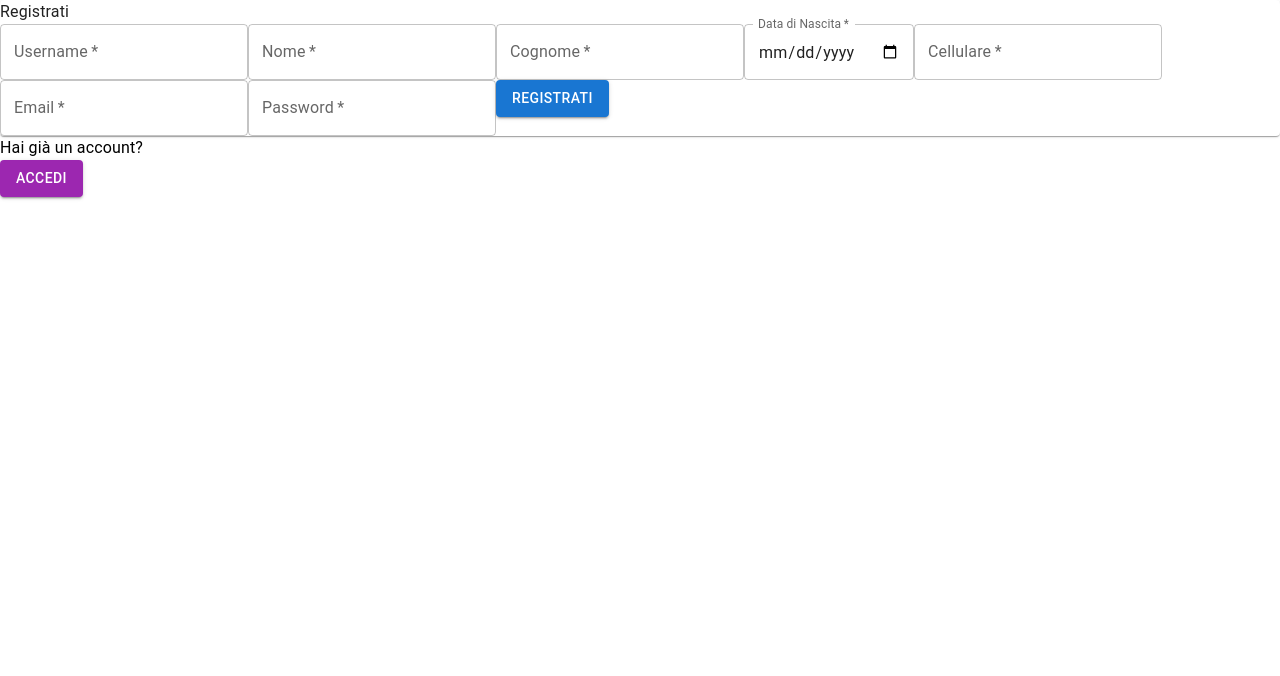
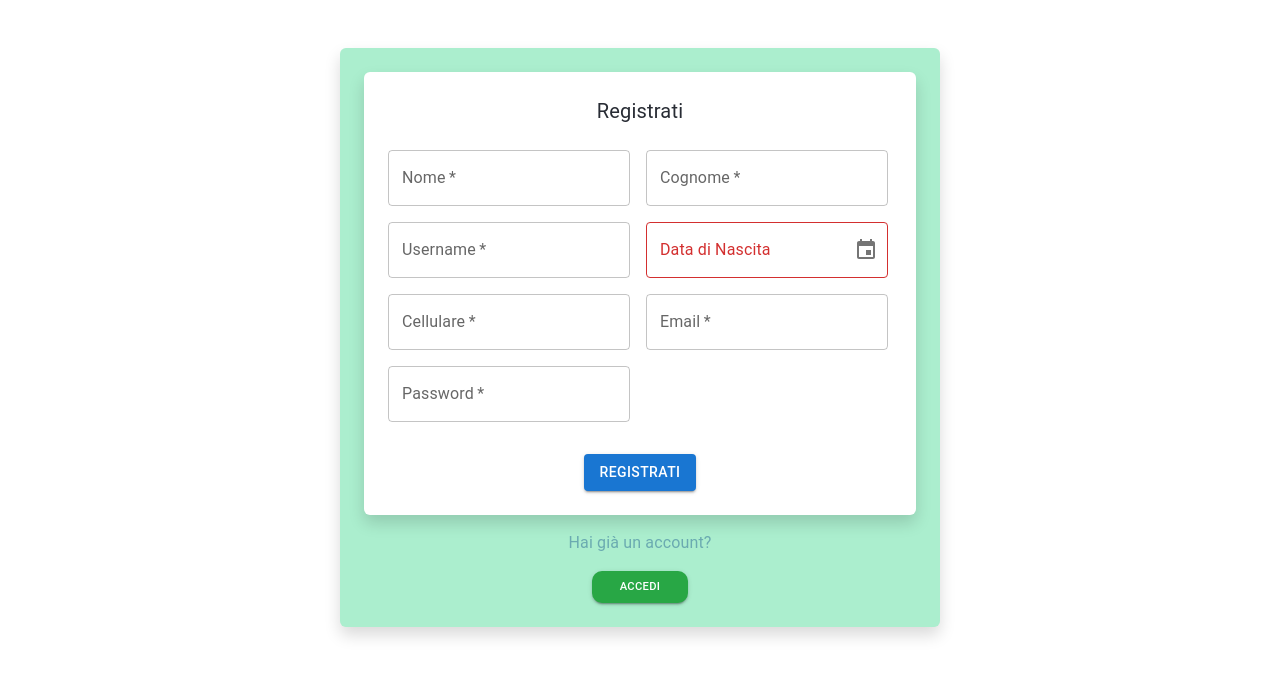
Before and after one commit to S1moT3ch/StockPilot, a React (Create React App) app in the folder frontend/: page /login in a window 1280 px wide. Both pictures are taken after a click on the button "REGISTRATI". Shown: the top 676 px of the page. Built offline with nearby package versions, Linux system fonts and the light colour scheme; no server answers.

Commit message:
12/08/2025 16.40

```diff
--- a/frontend/package.json
+++ b/frontend/package.json
@@ -7,12 +7,16 @@
     "@emotion/styled": "^11.14.1",
     "@mui/material": "^7.3.1",
     "@mui/styled-engine-sc": "^7.3.1",
+    "@mui/x-date-pickers": "^8.10.0",
     "@testing-library/dom": "^10.4.1",
     "@testing-library/jest-dom": "^6.6.4",
     "@testing-library/react": "^16.3.0",
     "@testing-library/user-event": "^13.5.0",
     "axios": "^1.11.0",
+    "bootstrap": "^5.3.7",
+    "date-fns": "^4.1.0",
     "react": "^19.1.1",
+    "react-bootstrap": "^2.10.10",
     "react-dom": "^19.1.1",
     "react-router-dom": "^7.7.1",
     "react-scripts": "5.0.1",
--- a/frontend/src/components/Login.jsx
+++ b/frontend/src/components/Login.jsx
@@ -9,6 +9,8 @@ import {
     FormControlLabel,
     Alert,
 } from "@mui/material";
+import 'bootstrap/dist/css/bootstrap.min.css';
+import './style/Login.css';
 
 
 //import componenti
@@ -24,19 +26,25 @@ const Login = () => {
         setIsLogin(prev => !prev);
     }
     return (
-        <Box>
+        <Box className = "login-container container mt-5 p-4 shadow rounded">
             {isLogin ? (<LoginForm />) : (<RegisterForm setIsLogin={setIsLogin} />)}
-            <Typography>
+            <Typography
+                variant="body1"
+                className="custom-text text-center my-3"
+            >
                 {isLogin ? 'Sei un nuovo utente ?': 'Hai già un account?'}
             </Typography>
+
+            <div className="d-flex justify-content-center">
                 <Button
                     type="submit"
                     variant="contained"
-                color="secondary"
                     onClick={toggleForm}
+                    className="submit-button"
                 >
                     {isLogin ? 'Registrati' : 'Accedi'}
                 </Button>
+            </div>
         </Box>
     )
 };
--- a/frontend/src/components/LoginForm.jsx
+++ b/frontend/src/components/LoginForm.jsx
@@ -9,6 +9,8 @@ import {
     FormControlLabel,
     Alert,
 } from "@mui/material";
+import 'bootstrap/dist/css/bootstrap.min.css';
+import './style/LoginForm.css';
 
 import axios from 'axios';
 import { useNavigate } from 'react-router-dom';
@@ -44,12 +46,12 @@ const LoginForm = () => {
     };
 
     return (
-        <Box>
-            <Paper>
-                <Typography>
+        <Box className="container mt-5">
+            <Paper className="login-form-container p-4 shadow rounded">
+                <Typography variant="h5" className="mb-4 text-center access-title">
                     Accedi
                 </Typography>
-                <form onSubmit = {handleSubmit}>
+                <form onSubmit = {handleSubmit} className="d-flex flex-column gap-3">
                     <TextField
                         label="Email"
                         type="email"
@@ -81,6 +83,7 @@ const LoginForm = () => {
                     <Button
                         type="submit"
                         variant="contained"
+                        className="btn btn-primary login-button"
                     >
                         Login
                     </Button>
--- a/frontend/src/components/RegisterForm.jsx
+++ b/frontend/src/components/RegisterForm.jsx
@@ -10,6 +10,10 @@ import {
     FormControlLabel,
     Alert,
 } from "@mui/material";
+import { LocalizationProvider, DatePicker } from '@mui/x-date-pickers';
+import { AdapterDateFns } from '@mui/x-date-pickers/AdapterDateFns';
+import 'bootstrap/dist/css/bootstrap.min.css';
+import './style/RegisterForm.css';
 
 import axios from 'axios';
 
@@ -46,20 +50,12 @@ const RegisterForm = ({setIsLogin}) => {
 
     return (
         <Box>
-            <Paper>
-                <Typography>
+            <Paper className="register-form-container p-4 shadow rounded">
+                <Typography className="mb-4 text-center register-title">
                     Registrati
                 </Typography>
 
-                <form onSubmit={handleSubmit}>
-
-                    <TextField
-                        label="Username"
-                        type="text"
-                        required
-                        value={username}
-                        onChange={(e) => setUsername(e.target.value)}
-                    />
+                <form onSubmit={handleSubmit} className="d-flex flex-wrap gap-3">
 
                     <TextField
                         label="Nome"
@@ -67,6 +63,7 @@ const RegisterForm = ({setIsLogin}) => {
                         required
                         value={nome}
                         onChange={(e) => setNome(e.target.value)}
+                        className="form-input"
                     />
 
                     <TextField
@@ -75,18 +72,27 @@ const RegisterForm = ({setIsLogin}) => {
                         required
                         value={cognome}
                         onChange={(e) => setCognome(e.target.value)}
+                        className="form-input"
                     />
 
                     <TextField
+                        label="Username"
+                        type="text"
+                        required
+                        value={username}
+                        onChange={(e) => setUsername(e.target.value)}
+                        className="form-input"
+                    />
+
+                    <LocalizationProvider dateAdapter={AdapterDateFns}>
+                        <DatePicker
                             label="Data di Nascita"
-                        type="date"
-                        required
+                            className="form-input"
                             value={dataNascita}
-                        onChange={(e) => setDataNascita(e.target.value)}
-                        InputLabelProps={{
-                            shrink: true,
-                        }}
+                            onChange={(newValue) => setDataNascita(newValue)}
+                            renderInput={(params) => <TextField {...params} className="form-input" required />}
                         />
+                    </LocalizationProvider>
 
                     <TextField
                         label="Cellulare"
@@ -94,6 +100,7 @@ const RegisterForm = ({setIsLogin}) => {
                         required
                         value={cellulare}
                         onChange={(e) => setCellulare(e.target.value.replace(/\D/g, ''))}
+                        className="form-input"
                     />
 
                     <TextField
@@ -102,6 +109,7 @@ const RegisterForm = ({setIsLogin}) => {
                         required
                         value={email}
                         onChange={(e) => setEmail(e.target.value)}
+                        className="form-input"
                     />
 
                     <TextField
@@ -110,6 +118,7 @@ const RegisterForm = ({setIsLogin}) => {
                         required
                         value={password}
                         onChange={(e) => setPassword(e.target.value)}
+                        className="form-input"
                     />
 
                     {errorMsg && (
@@ -124,12 +133,14 @@ const RegisterForm = ({setIsLogin}) => {
                         </Alert>
                     )}
 
+                    <div className="w-100 text-center mt-3">
                         <Button
                             type="submit"
                             variant="contained"
                         >
                             Registrati
                         </Button>
+                    </div>
                 </form>
             </Paper>
         </Box>
--- /dev/null
+++ b/frontend/src/components/style/Login.css
@@ -0,0 +1,33 @@
+.login-container {
+    background-color: #abeece;
+    width: 40rem;
+    max-width: 600px;
+}
+
+.custom-text {
+    font-weight: bold;
+    font-size: 1rem !important;
+    color: rgba(3, 61, 128, 0.38);
+}
+
+.submit-button {
+    background-color: #28a745 !important;
+    width: 6rem;
+    height: 2rem;
+    color: white !important;
+    border-radius: 10px !important;
+    padding: 10px 20px !important;
+    font-size: 0.7rem !important;
+    transition: background-color 0.3s ease;
+}
+
+.submit-button:hover {
+    background-color: #28492e !important;
+}
+
+@media (max-width: 760px) {
+    .login-container {
+        width: 90%;
+        max-width: none;
+    }
+}
--- /dev/null
+++ b/frontend/src/components/style/LoginForm.css
@@ -0,0 +1,4 @@
+.access-title {
+    font-weight: bold;
+    color: #282c34;
+}
--- /dev/null
+++ b/frontend/src/components/style/RegisterForm.css
@@ -0,0 +1,14 @@
+.register-title {
+    color: #282c34 !important;
+    font-size: 20px !important;
+}
+
+.form-input {
+    flex: 0 0 48%;
+}
+
+@media (max-width: 760px) {
+    .form-input {
+        flex: 0 0 100%;
+    }
+}
```
Also changed, not shown: 1 other file (tests, documents, lock files or other folders). Lines whose indentation alone changed are shown as unchanged.
